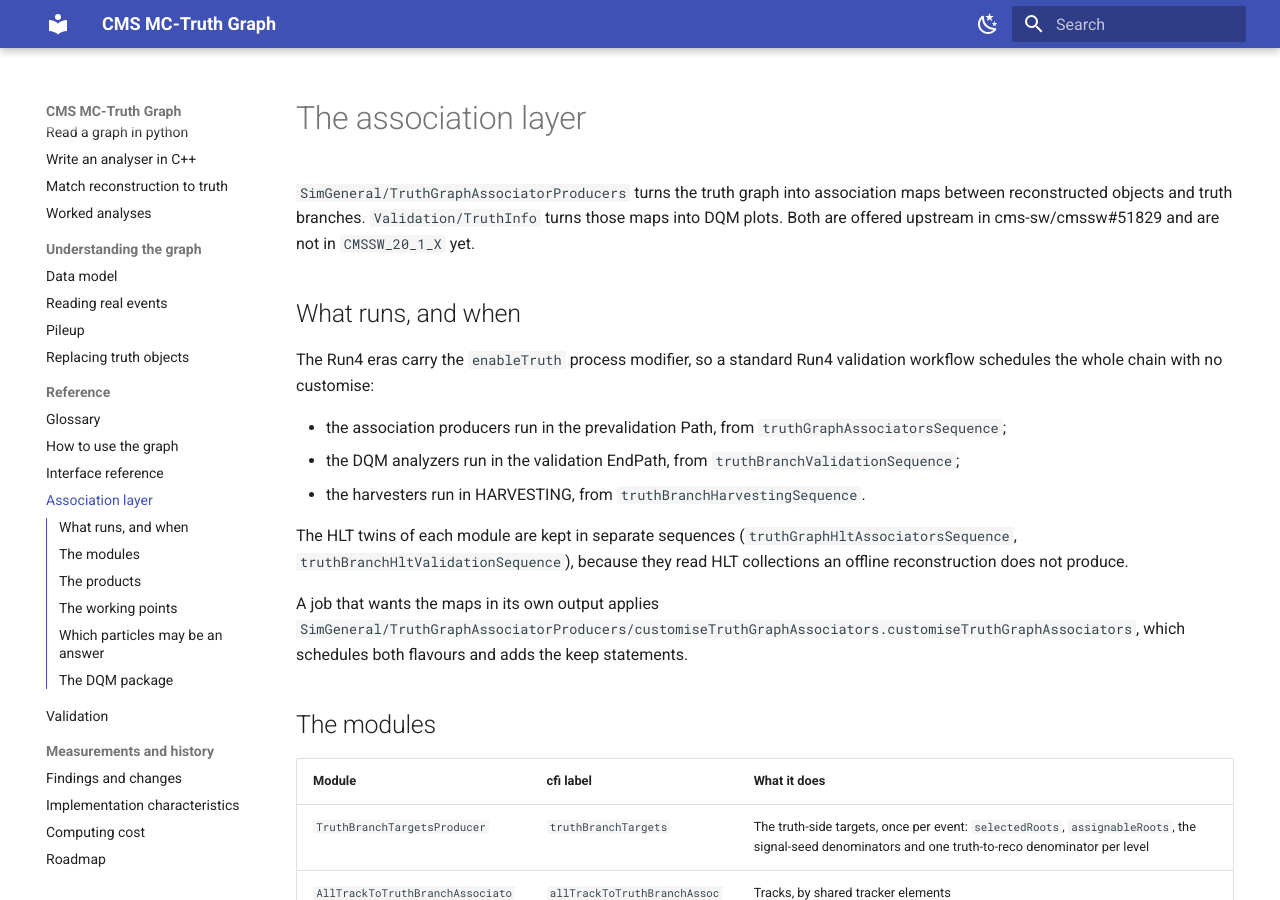
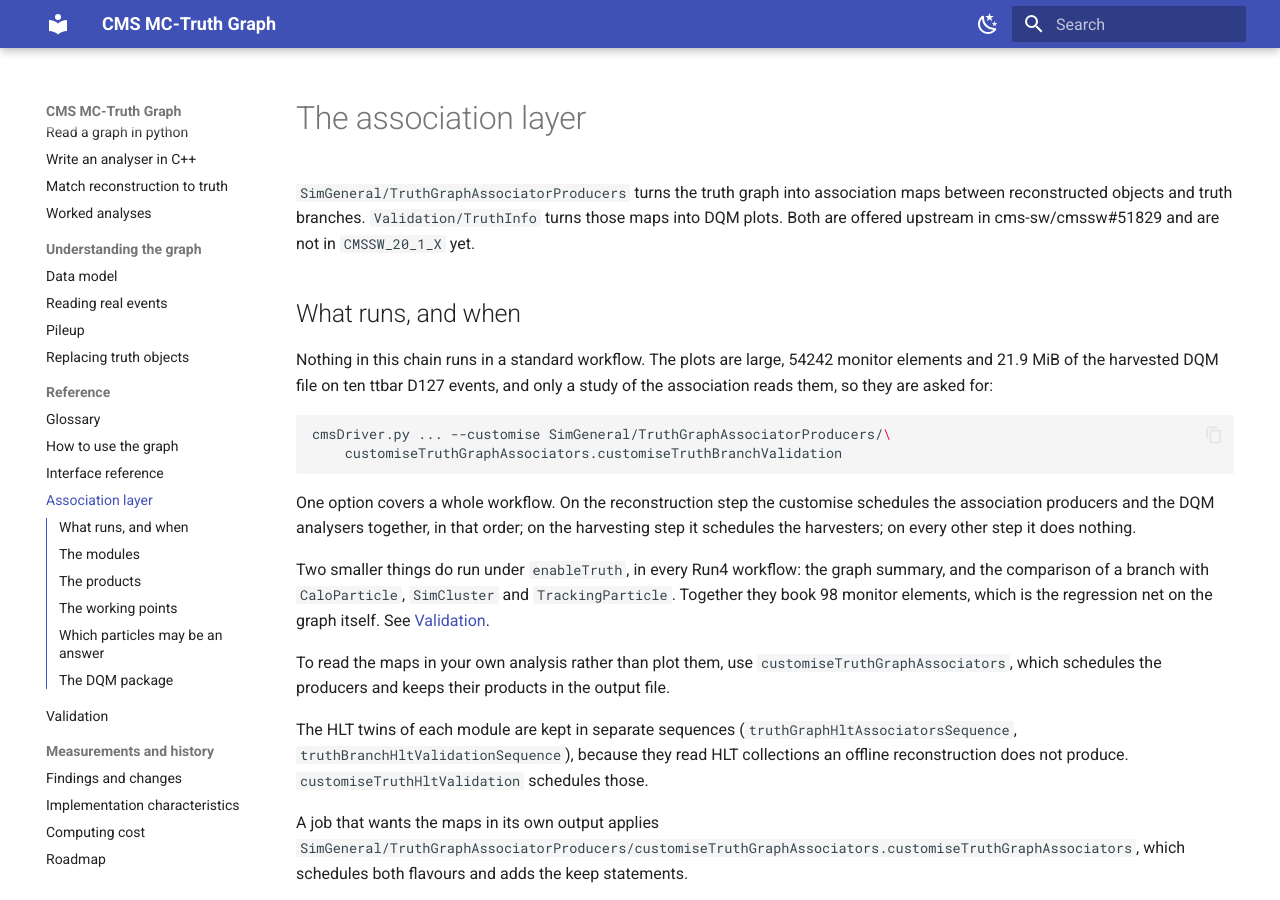
Before and after one commit to felicepantaleo/cms-truth-docs, an MkDocs documentation site: the page built from docs/association-layer.md, in a window 1280 px wide and 900 px high. Built offline with MkDocs 1.6.1 and Material for MkDocs 9.7.7, drawn with Linux system fonts in a browser that asks for light colours.

Commit message:
docs: the association DQM is opt-in
The association producers and their performance plots leave the default
validation in cms-sw/cmssw#51829. Record what the customise does, what still
runs under enableTruth, and the measured size of each.

````diff
--- a/docs/association-layer.md
+++ b/docs/association-layer.md
@@ -7,18 +7,32 @@ maps into DQM plots. Both are offered upstream in cms-sw/cmssw#51829 and are not
 
 ## What runs, and when
 
-The Run4 eras carry the `enableTruth` process modifier, so a standard Run4 validation
-workflow schedules the whole chain with no customise:
+Nothing in this chain runs in a standard workflow. The plots are large, 54242 monitor
+elements and 21.9 MiB of the harvested DQM file on ten ttbar D127 events, and only a study
+of the association reads them, so they are asked for:
 
-- the association producers run in the prevalidation Path, from
-  `truthGraphAssociatorsSequence`;
-- the DQM analyzers run in the validation EndPath, from
-  `truthBranchValidationSequence`;
-- the harvesters run in HARVESTING, from `truthBranchHarvestingSequence`.
+```bash
+cmsDriver.py ... --customise SimGeneral/TruthGraphAssociatorProducers/\
+    customiseTruthGraphAssociators.customiseTruthBranchValidation
+```
+
+One option covers a whole workflow. On the reconstruction step the customise schedules
+the association producers and the DQM analysers together, in that order; on the
+harvesting step it schedules the harvesters; on every other step it does nothing.
+
+Two smaller things do run under `enableTruth`, in every Run4 workflow: the graph summary,
+and the comparison of a branch with `CaloParticle`, `SimCluster` and `TrackingParticle`.
+Together they book 98 monitor elements, which is the regression net on the graph itself.
+See [Validation](validation.md).
+
+To read the maps in your own analysis rather than plot them, use
+`customiseTruthGraphAssociators`, which schedules the producers and keeps their products
+in the output file.
 
 The HLT twins of each module are kept in separate sequences
 (`truthGraphHltAssociatorsSequence`, `truthBranchHltValidationSequence`), because they
 read HLT collections an offline reconstruction does not produce.
+`customiseTruthHltValidation` schedules those.
 
 A job that wants the maps in its own output applies
 `SimGeneral/TruthGraphAssociatorProducers/customiseTruthGraphAssociators.customiseTruthGraphAssociators`,
````
Also changed, not shown: docs/validation.md (+16 -9 lines).
